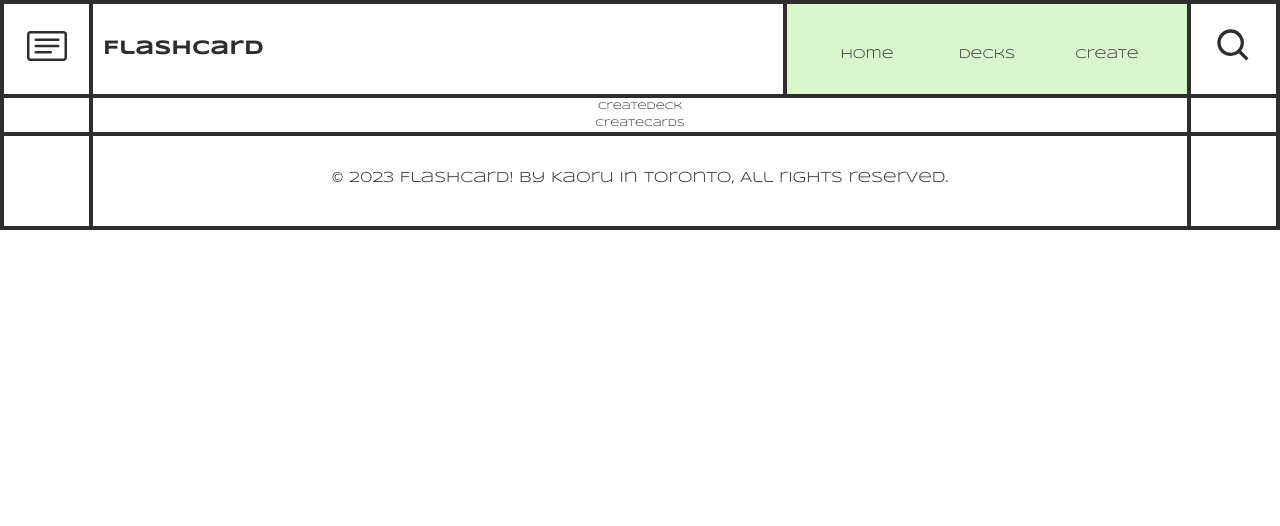
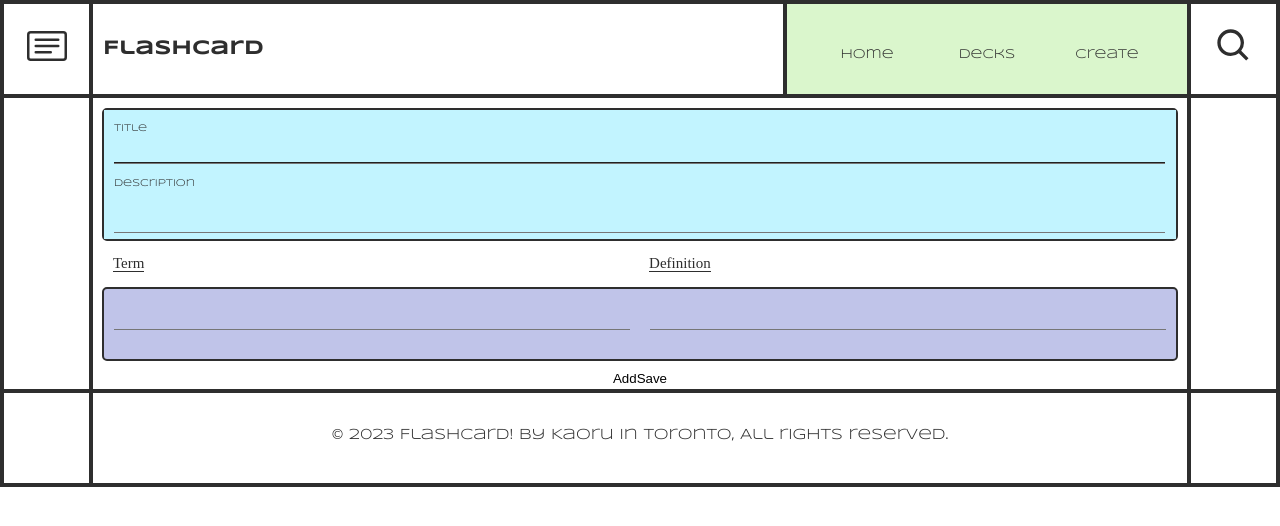
Before and after one commit to CarlSmoky/flashcard_client, a React (Create React App) app: page /create in a window 1280 px wide. Shown: the top 526 px of the page. Built offline with nearby package versions, Linux system fonts and the light colour scheme; no server answers; a web font is replaced by a local one.

Commit message:
Add Create page

```diff
--- /dev/null
+++ b/src/components/CardDetailsHeader.jsx
@@ -0,0 +1,38 @@
+import React from 'react'
+import styled from 'styled-components'
+
+const CardDetailsHeader = () => {
+
+  return (
+    <Wrapper>
+      <div className='term'>
+        <span>Term</span>
+      </div>
+      <div className='definition'>
+        <span>Definition</span>
+      </div>
+    </Wrapper>
+  )
+}
+
+const Wrapper = styled.div`
+  display: flex;
+  justify-content: space-between;
+  width: 98%;
+  /* margin: 1rem auto 0; */
+
+  div {
+    width: 56%;
+    text-align: left;
+    margin: 0 2rem;
+
+    span {
+      text-align: left;
+      font-size: 1.5rem;
+      font-family: var(--secondary-font);
+      border-bottom: 1px solid var(--black-primary);
+    }
+  }
+`
+
+export default CardDetailsHeader
--- /dev/null
+++ b/src/components/CardForm.jsx
@@ -0,0 +1,81 @@
+import React, { useState } from 'react'
+import styled from 'styled-components'
+
+const CardForm = ({
+  editCardContents,
+  card,
+  index
+}) => {
+
+
+  const [state, setState] = useState(card);
+
+  const onChangeCard = (e) => {
+    const newState = { ...state, [e.target.name]: e.target.value }
+    // setState(prev => ({...prev, [e.target.name]: e.target.value}));
+    setState(newState);
+    editCardContents(index, newState)
+  };
+
+  /*
+  TODO:
+  • onChangeCard calls editCardContents with its own index and cardContents
+
+  • maybe we need to update state here a useEffect ???
+  */
+
+  return (
+    <Wrapper>
+      <div className='term'>
+        <textarea
+          onChange={onChangeCard}
+          type="text"
+          name="term"
+          id="term"
+          value={state.term}
+        />
+      </div>
+      <div className='definition'>
+        <textarea
+          onChange={onChangeCard}
+          type="text"
+          name="definition"
+          id="definition"
+          value={state.definition}
+        />
+      </div>
+    </Wrapper>
+  )
+}
+
+const Wrapper = styled.div`
+  display: flex;
+  justify-content: space-between;
+  width: 98%;
+  margin: 1rem auto 1rem;
+  border-radius: .5rem;
+  border: 2px solid var(--black-primary);
+  background: var(--tertiary-color);
+
+  div {
+    width: 56%;
+    height: 5rem;
+    margin: 1rem;
+  }
+
+  textarea {
+      width: 100%;
+      border-top-style: hidden;
+      border-right-style: hidden;
+      border-left-style: hidden;
+      border-bottom-style: groove;
+      background-color: var(--tertiary-color);
+      resize: none;
+    }
+
+    textarea:focus {
+    outline: none;
+    }
+`
+
+export default CardForm
--- a/src/components/CreateCards.jsx
+++ /dev/null
@@ -1,9 +0,0 @@
-import React from 'react'
-
-const CreateCards = () => {
-  return (
-    <div>CreateCards</div>
-  )
-}
-
-export default CreateCards
--- a/src/components/CreateDeck.jsx
+++ /dev/null
@@ -1,14 +0,0 @@
-import React from 'react'
-import styled from 'styled-components'
-
-const CreateDeck = () => {
-  return (
-    <Wrapper>CreateDeck</Wrapper>
-  )
-}
-
-const Wrapper = styled.div`
-
-`
-
-export default CreateDeck
--- /dev/null
+++ b/src/components/DeckDetailsForm.jsx
@@ -0,0 +1,76 @@
+import React from 'react'
+import styled from 'styled-components'
+
+const DeckDetailsForm = ({
+  newDeckContents,
+  setNewDeckContents
+}) => {
+
+  const onChange = (e) => {
+    setNewDeckContents({ ...newDeckContents, [e.target.name]: e.target.value })
+  };
+
+  return (
+    <Wrapper>
+        <div>
+          <label htmlFor="title">Title</label>
+          <input
+            onChange={onChange}
+            type="text"
+            name="title"
+            id="title"
+            value={newDeckContents.title}
+          />
+        </div>
+        <div>
+          <label htmlFor="description">Description</label>
+          <textarea
+            onChange={onChange}
+            type="text"
+            name="description"
+            id="description"
+            value={newDeckContents.deckDescription}
+          />
+        </div>
+    </Wrapper>
+  )
+}
+
+const Wrapper = styled.div`
+  width: 98%;
+  margin: 1rem auto 1rem;
+  border-radius: .5rem;
+  border: 2px solid var(--black-primary);
+  background: var(--tertiary-color);
+  text-align: left;
+
+
+  div {
+    background: var(--quaternary-color);
+
+    label {
+      display: block;
+      padding: 1rem;
+    }
+
+    textarea, input {
+      width: 98%;
+      margin-left: 1rem;
+      border-top-style: hidden;
+      border-right-style: hidden;
+      border-left-style: hidden;
+      border-bottom-style: groove;
+      background-color: var(--quaternary-color);
+      resize: none;
+    }
+
+    textarea:focus, input:focus{
+    outline: none;
+    }
+
+  }
+
+
+`
+
+export default DeckDetailsForm
--- a/src/pages/Create.jsx
+++ b/src/pages/Create.jsx
@@ -1,14 +1,60 @@
-import React from 'react'
+import React, { useState } from 'react'
 import styled from 'styled-components'
-import CreateDeck from '../components/CreateDeck'
-import CreateCards from '../components/CreateCards'
+import DeckDetailsForm from '../components/DeckDetailsForm'
+import CreateCardHeader from '../components/CardDetailsHeader'
+import CardForm from '../components/CardForm'
+
+const Create = () => {
+  // Deck
+  const [newDeckContents, setNewDeckContents] = useState({
+    title: '',
+    description: ''
+  });
+
+  //Card
+  const defaultCard = {
+    term: '',
+    definition: ''
+  }
+
+  const [newCardContents, setNewCardContents] = useState([{ ...defaultCard }]);
+
+  const createNewCard = () => {
+    setNewCardContents(prev => ([ ...prev, {...defaultCard} ]));
+  };
+
+  const editCardContents = (index, cardContents) => {
+    const prev = [...newCardContents];
+    prev[index] = cardContents;
+    setNewCardContents([...prev]);
+  }
 
 
-const Create = () => {
+  const handleSubmitClick = (e) => {
+    e.preventDefault();
+  }
+
+  const cardFormItems = newCardContents.map((card, index) =>
+    <CardForm
+        key={index}
+        editCardContents={editCardContents}
+        card={card}
+        index={index}
+      />
+  )
+
   return (
     <Wrapper>
-      <CreateDeck/>
-      <CreateCards/>
+      <form onSubmit={handleSubmitClick}>
+      <DeckDetailsForm
+        newDeckContents={newDeckContents}
+        setNewDeckContents={setNewDeckContents}
+      />
+      <CreateCardHeader/>
+      {cardFormItems}
+      <button onClick={createNewCard}>Add</button>
+      <button>Save</button>
+      </form>
     </Wrapper>
   )
 }
```
